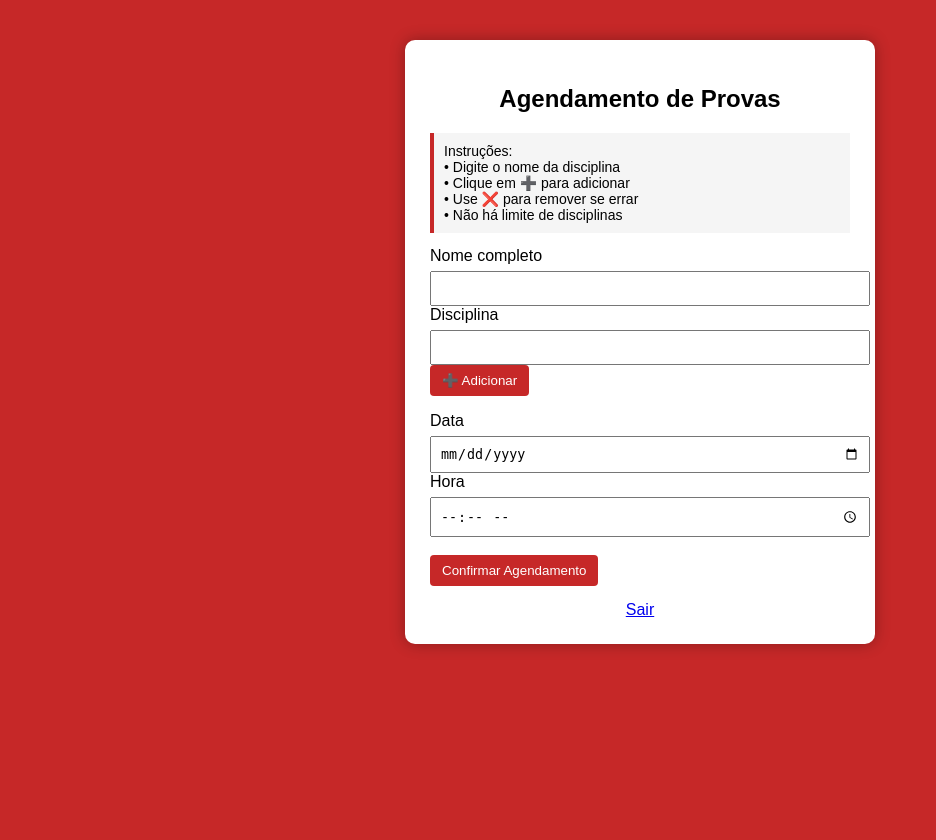
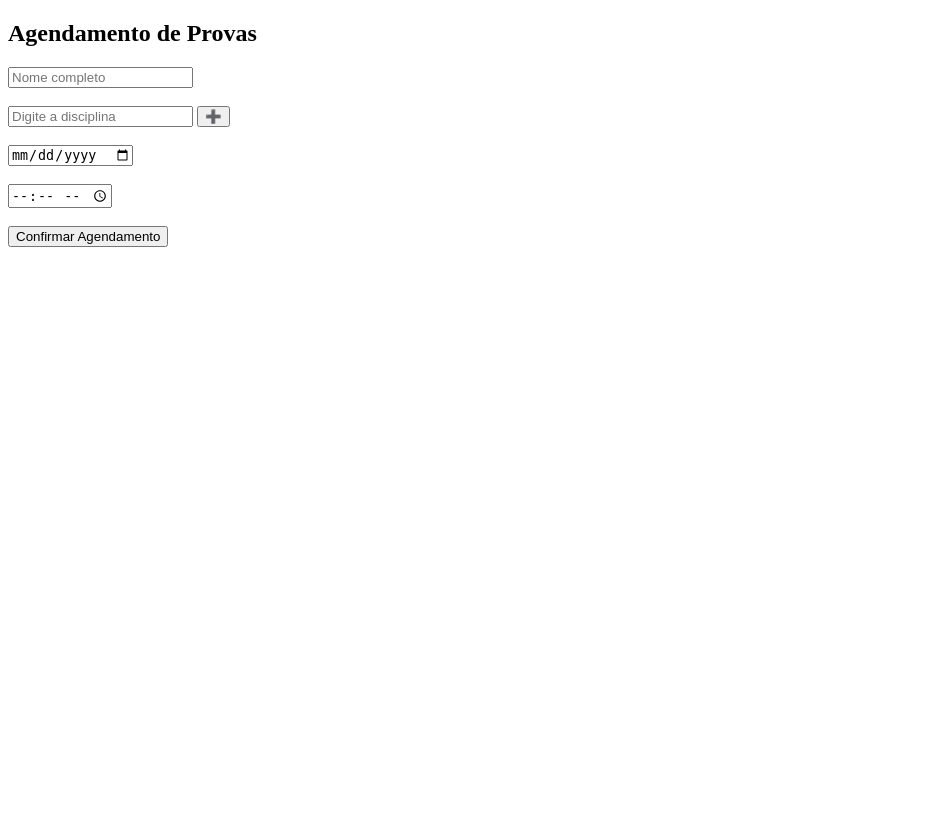
Before and after one commit to Cersousagit/agendamento-unifacvest, a Flask app: page /agendar in a window 1280 px wide. Shown: the whole page, without its empty margins (0-936 px from the left). After the commit the page ends 247 px from the top, so only its background shows below. Run offline with Flask 3, Linux system fonts and the light colour scheme; the visitor is signed in with stand-in values (Sample User, id 1).

Commit message:
Update agendar.html

```diff
--- a/templates/agendar.html
+++ b/templates/agendar.html
@@ -1,130 +1,45 @@
 <!DOCTYPE html>
-<html lang="pt-br">
+<html>
 <head>
 <meta charset="UTF-8">
-<title>Agendamento de Provas</title>
-<style>
-body {
-    margin: 0;
-    min-height: 100vh;
-    background: #c62828;
-    font-family: Arial, sans-serif;
+<title>Agendamento</title>
+<script>
+function addDisciplina() {
+    const input = document.getElementById("disc");
+    if (input.value.trim() !== "") {
+        const div = document.createElement("div");
+        div.innerHTML = `
+            <input type="hidden" name="disciplinas[]" value="${input.value}">
+            ${input.value}
+            <button type="button" onclick="this.parentElement.remove()">❌</button>
+        `;
+        document.getElementById("lista").appendChild(div);
+        input.value = "";
+    }
 }
-.container {
-    width: 420px;
-    background: #fff;
-    margin: 40px auto;
-    padding: 25px;
-    border-radius: 10px;
-    box-shadow: 0 0 15px rgba(0,0,0,0.3);
-}
-h2 {
-    text-align: center;
-}
-p {
-    font-size: 14px;
-    background: #f5f5f5;
-    padding: 10px;
-    border-left: 4px solid #c62828;
-}
-input {
-    width: 100%;
-    padding: 8px;
-    margin-top: 6px;
-}
-button {
-    padding: 8px 12px;
-    background: #c62828;
-    color: #fff;
-    border: none;
-    border-radius: 4px;
-    cursor: pointer;
-}
-button:hover {
-    background: #a61d1d;
-}
-ul {
-    padding-left: 20px;
-}
-li button {
-    background: none;
-    color: red;
-    font-size: 14px;
-}
-.sair {
-    display: block;
-    margin-top: 15px;
-    text-align: center;
-}
-</style>
+</script>
 </head>
 <body>
 
-<div class="container">
-    <h2>Agendamento de Provas</h2>
+<h2>Agendamento de Provas</h2>
 
-    <p>
-        Instruções:<br>
-        • Digite o nome da disciplina<br>
-        • Clique em ➕ para adicionar<br>
-        • Use ❌ para remover se errar<br>
-        • Não há limite de disciplinas
-    </p>
+<form method="post">
+<input name="nome" placeholder="Nome completo" required><br><br>
 
-    <form method="post">
-        <label>Nome completo</label>
-        <input name="nome" required>
+<input id="disc" placeholder="Digite a disciplina">
+<button type="button" onclick="addDisciplina()">➕</button>
 
-        <label>Disciplina</label>
-        <input id="disciplina">
-        <button type="button" onclick="add()">➕ Adicionar</button>
+<div id="lista"></div><br>
 
-        <ul id="lista"></ul>
-        <input type="hidden" name="disciplinas[]" id="disciplinas">
+<input type="date" name="data" required><br><br>
+<input type="time" name="hora" required><br><br>
 
-        <label>Data</label>
-        <input type="date" name="data" required>
+<button>Confirmar Agendamento</button>
+</form>
 
-        <label>Hora</label>
-        <input type="time" name="hora" required>
-
-        <br><br>
-        <button type="submit">Confirmar Agendamento</button>
-    </form>
-
-    {% if msg %}
-        <p style="color:green; text-align:center;"><b>{{ msg }}</b></p>
-    {% endif %}
-
-    <a href="/" class="sair">Sair</a>
-</div>
-
-<script>
-let disciplinas = [];
-
-function add() {
-    let campo = document.getElementById("disciplina");
-    if (!campo.value) return;
-
-    disciplinas.push(campo.value);
-    campo.value = "";
-    render();
-}
-
-function remover(i) {
-    disciplinas.splice(i, 1);
-    render();
-}
-
-function render() {
-    let ul = document.getElementById("lista");
-    ul.innerHTML = "";
-    disciplinas.forEach((d, i) => {
-        ul.innerHTML += `<li>${d} <button type="button" onclick="remover(${i})">❌</button></li>`;
-    });
-    document.getElementById("disciplinas").value = disciplinas;
-}
-</script>
+{% if msg %}
+<p style="color:green">{{ msg }}</p>
+{% endif %}
 
 </body>
 </html>
```
